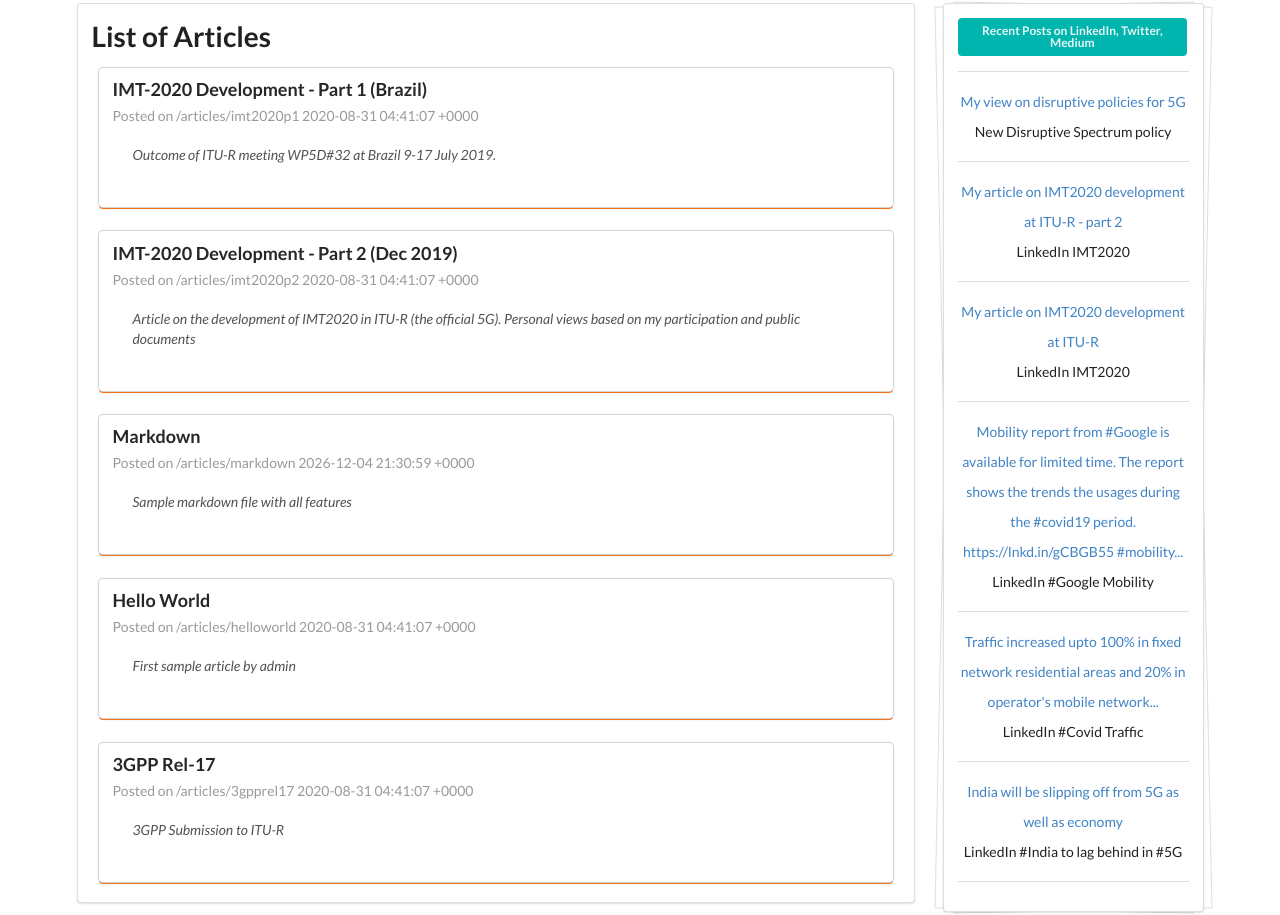
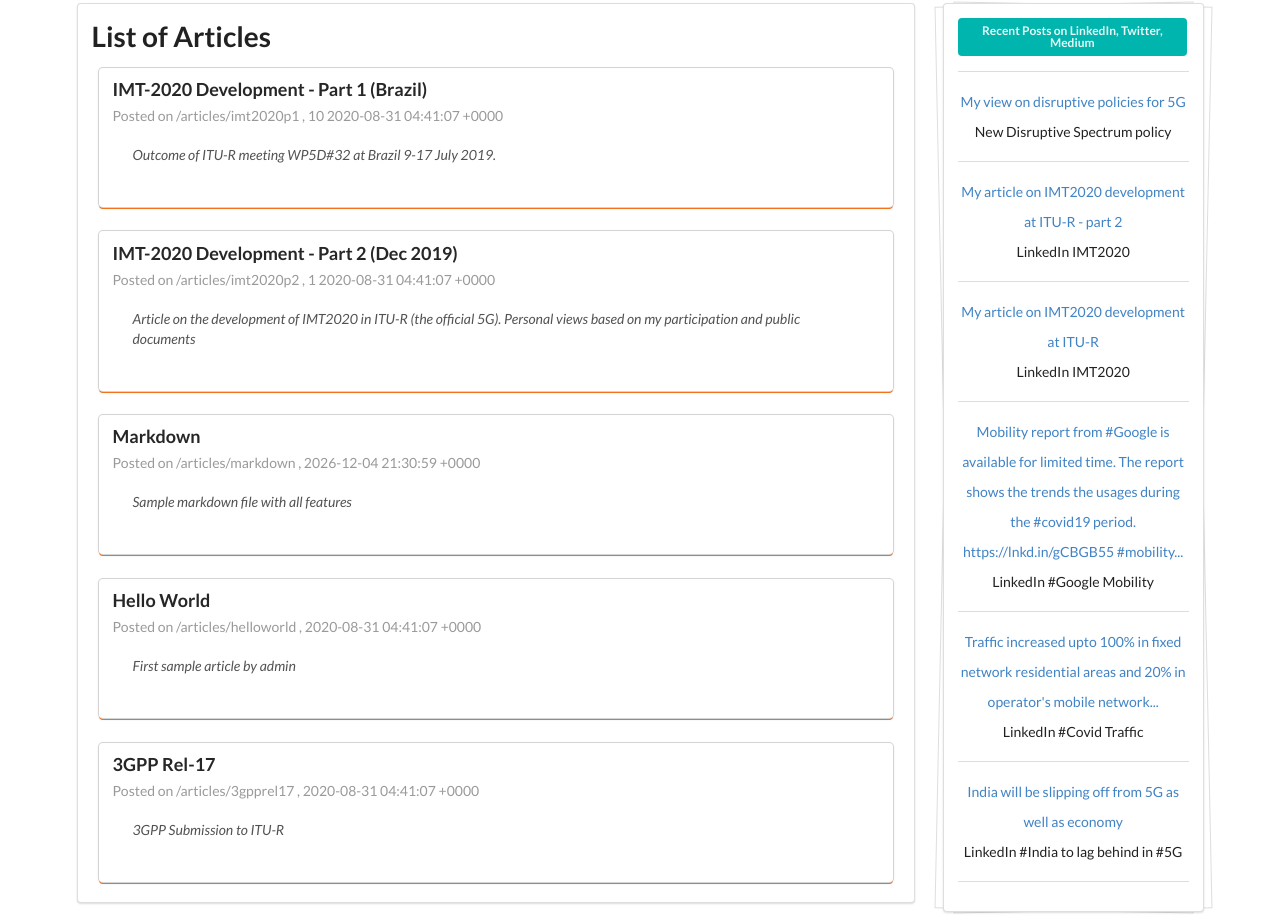
Before and after one commit to wiless/wiless.github.io, a Jekyll site: the page built from articles.html, in a window 1280 px wide. Shown: the part 339-1254 px from the top of the page. Built offline with Jekyll 4.4.1, drawn with Linux system fonts in a browser that asks for light colours; nearby versions of some CDN libraries; some web fonts are replaced; comment, search, counter and statistics services are not loaded; a style sheet for code colours, icons or effects is not loaded.

Commit message:
Update articles.html

```diff
--- a/articles.html
+++ b/articles.html
@@ -14,7 +14,7 @@ permalink: /articles
         <div class="content">
             <div class="header">{{item.title}}</div>
             <div class="meta" name="metainfo">
-                <span class="category" name="created">Posted on {{ item.id }}  {{ item.date }}</span>
+                <span class="category" name="created">Posted on {{ item.id }} , {{ item.index }} {{ item.date }}</span>
             </div>
             <div class="description tldr">
                 <p> {{ item.summary }}</p>
```
